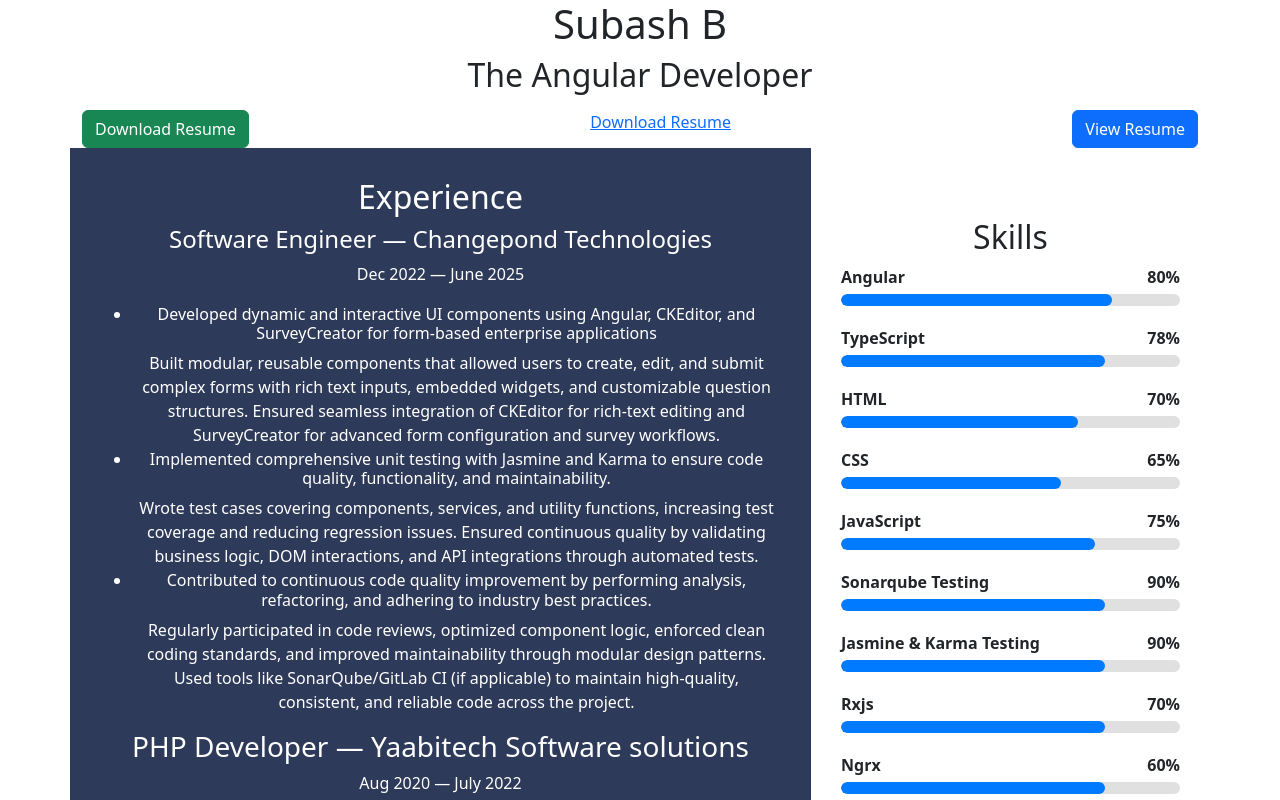
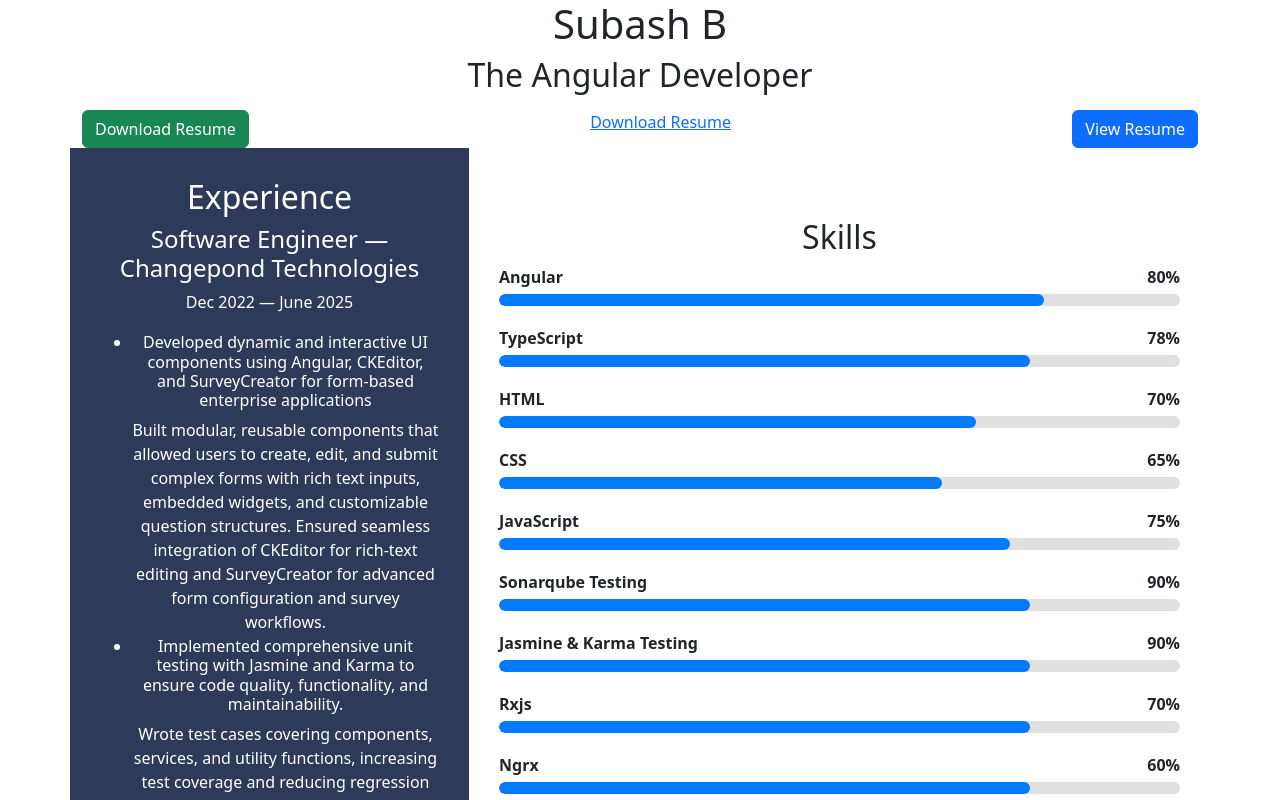
Before and after one commit to subash-balakrishnan/MyResume, an Angular app: page / in a window 1280 px wide. Shown: the top 800 px of the page. Built offline with nearby package versions, Linux system fonts and the light colour scheme.

Commit message:
width changes part 2

```diff
--- a/src/app/app.component.css
+++ b/src/app/app.component.css
@@ -30,14 +30,14 @@
 }
 
 .left-section {
-    width: 65%;
+    width: 35%;
     background-color: #2E3A59;
     color: white;
     padding: 30px;
 }
 
 .right-section {
-    width: 35%;
+    width: 65%;
     background-color: #ffffff;
     padding: 30px;
 }
```
